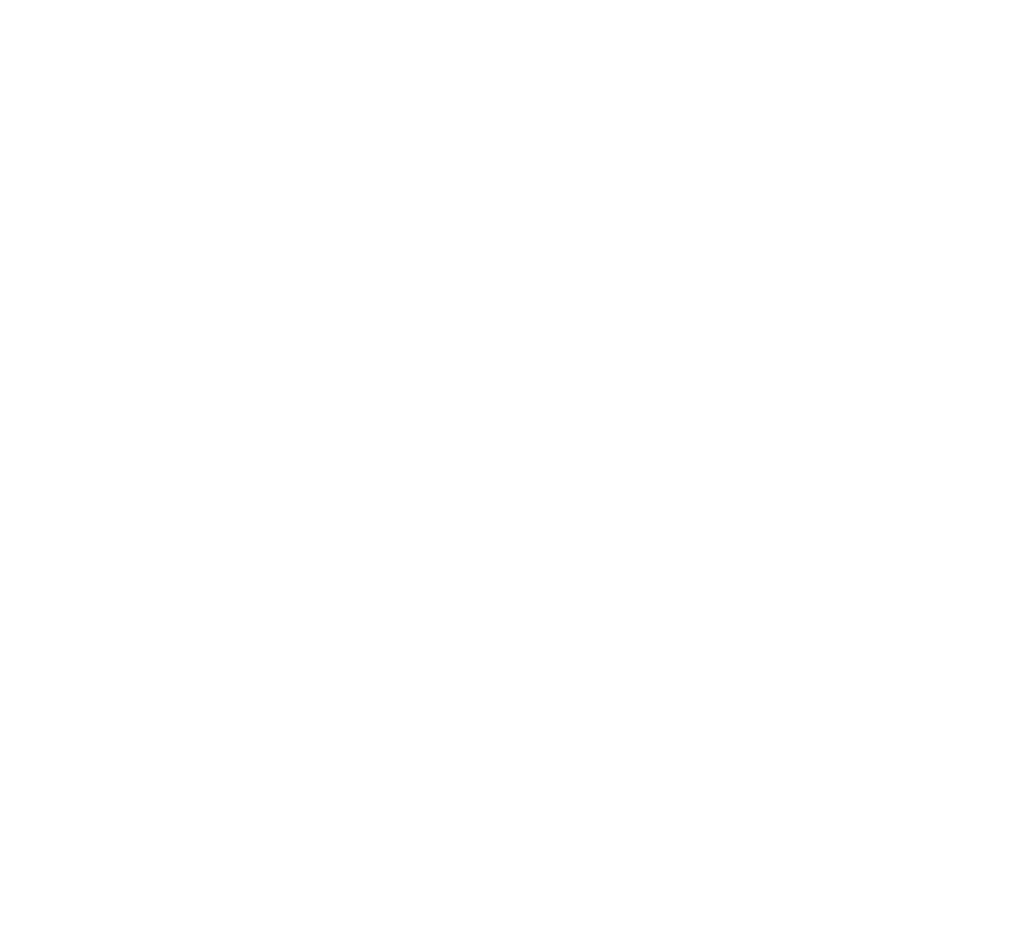
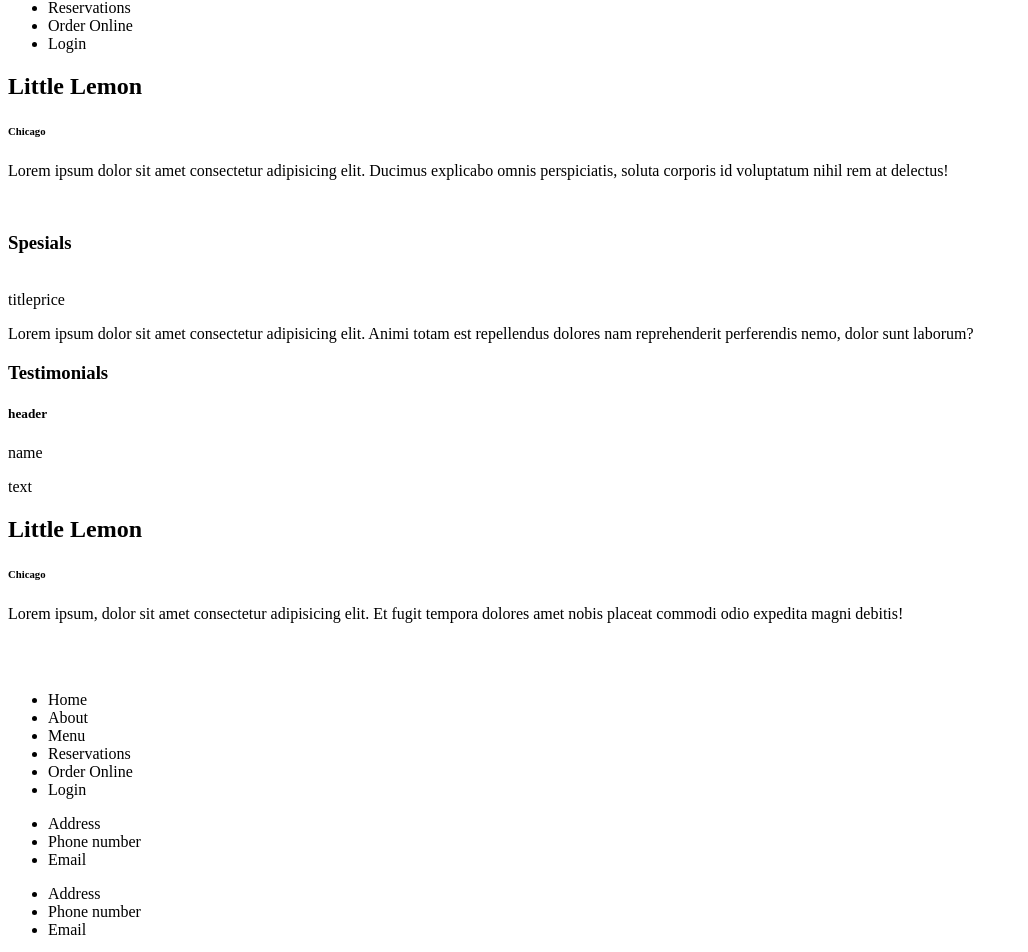
Before and after one commit to g1101b/restoran, a React (Create React App) app: page / in a window 1280 px wide. Shown: the part 135-1087 px from the top of the page, without its empty margins (0-1028 px from the left). Before the commit the page ends 800 px from the top, so only its background shows below. Built offline with nearby package versions, Linux system fonts and the light colour scheme.

Commit message:
created app structure

```diff
--- a/src/App.tsx
+++ b/src/App.tsx
@@ -2,8 +2,97 @@ import React from 'react';
 
 const App: React.FC = () => {
 	return (
-		<div className="App">
-		</div>
+		<>
+			<header className='header'>
+				<h1 className='Header__logo'>
+					logo
+				</h1>
+				<nav className='header__nav'>
+					<ul className='header__links'>
+						<li className="header__link">Home</li>
+						<li className="header__link">About</li>
+						<li className="header__link">Menu</li>
+						<li className="header__link">Reservations</li>
+						<li className="header__link">Order Online</li>
+						<li className="header__link">Login</li>
+					</ul>
+				</nav>
+			</header>
+			<main className="main">
+				<section className="main__hero">
+					<div>
+						<h1>Little Lemon</h1>
+						<h6>Chicago</h6>
+						<p>Lorem ipsum dolor sit amet consectetur adipisicing elit. Ducimus explicabo omnis perspiciatis, soluta corporis id voluptatum nihil rem at delectus!</p>
+						<a href="" className="main__order-table"></a>
+					</div>
+					<img src="" alt="" className="main__img" />
+				</section>
+				<section className="main__highlights">
+					<div className="main__header">
+						<h3>Spesials</h3>
+						<a href="" className="main__menu"></a>
+					</div>
+					<div className="main__spesials">
+						<div className="main__card">
+							<img src="" alt="" className="main__card-img" />
+							<div className="main__card-header">
+								<span>title</span>
+								<span>price</span>
+							</div>
+							<p className="main__card-descriptions">Lorem ipsum dolor sit amet consectetur adipisicing elit. Animi totam est repellendus dolores nam reprehenderit perferendis nemo, dolor sunt laborum?</p>
+							<a href="" className="main__card-order-btn"></a>
+						</div>
+					</div>
+				</section>
+				<section className="testimonials">
+					<h3>Testimonials</h3>
+					<div className="testimonials__list">
+						<div className="testimonials__item">
+							<h5>header</h5>
+							<img src="" alt="" />
+							<span>name</span>
+							<p>text</p>
+						</div>
+					</div>
+				</section>
+				<section className='about'>
+					<h1>Little Lemon</h1>
+					<h6>Chicago</h6>
+					<p>Lorem ipsum, dolor sit amet consectetur adipisicing elit. Et fugit tempora dolores amet nobis placeat commodi odio expedita magni debitis!</p>
+					<img src="" alt="" />
+				</section>
+			</main>
+			<footer className="footer">
+				<div className="footer__icon">
+					<img src="" alt="" />
+				</div>
+				<div className="footer__nav">
+					<ul>
+						<li className="footer__nav-link">Home</li>
+						<li className="footer__nav-link">About</li>
+						<li className="footer__nav-link">Menu</li>
+						<li className="footer__nav-link">Reservations</li>
+						<li className="footer__nav-link">Order Online</li>
+						<li className="footer__nav-link">Login</li>
+					</ul>
+				</div>
+				<div className="footer__contact">
+					<ul>
+						<li>Address</li>
+						<li>Phone number</li>
+						<li>Email</li>
+					</ul>
+				</div>
+				<div className="footer__socials">
+					<ul>
+						<li>Address</li>
+						<li>Phone number</li>
+						<li>Email</li>
+					</ul>
+				</div>
+			</footer>
+		</>
 	);
 }
 
```
